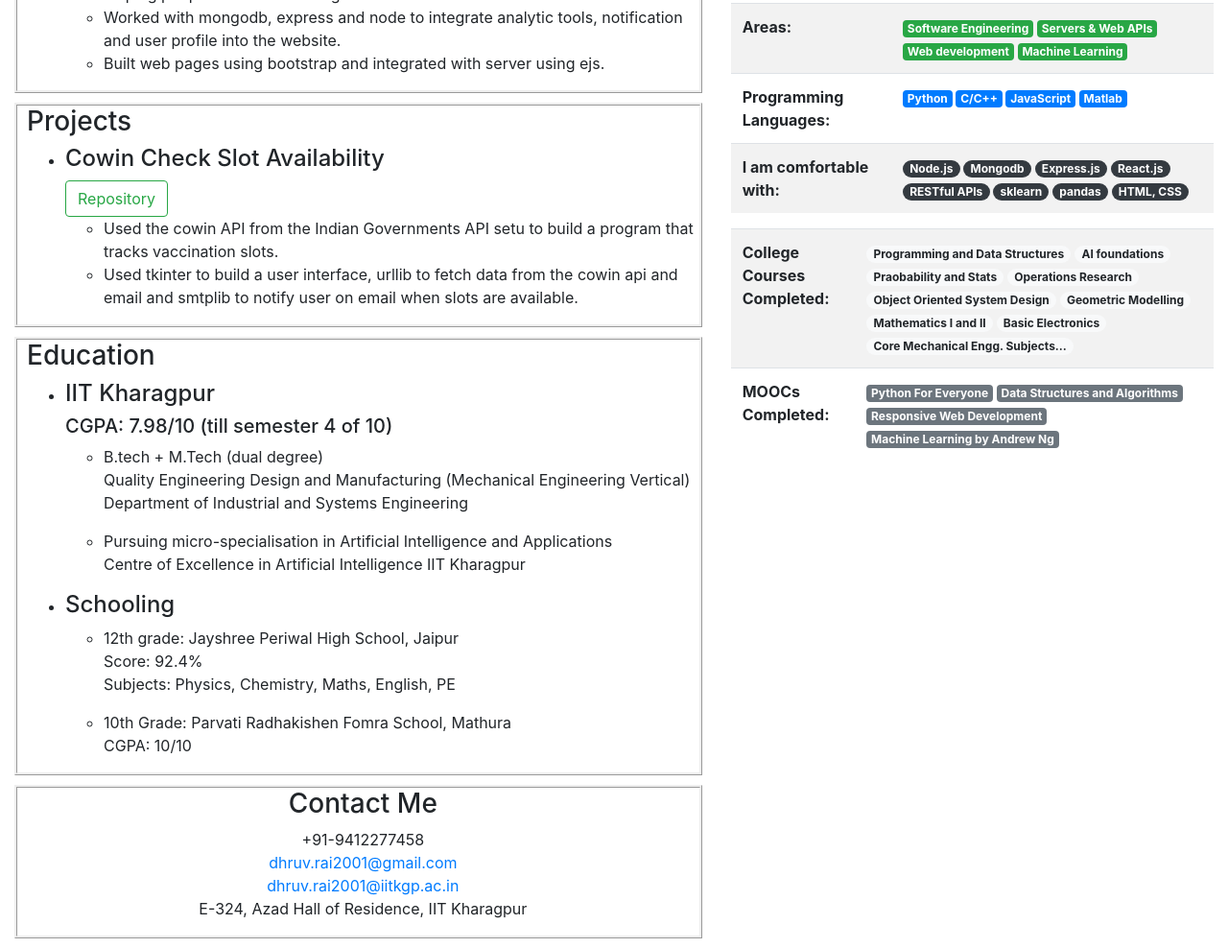
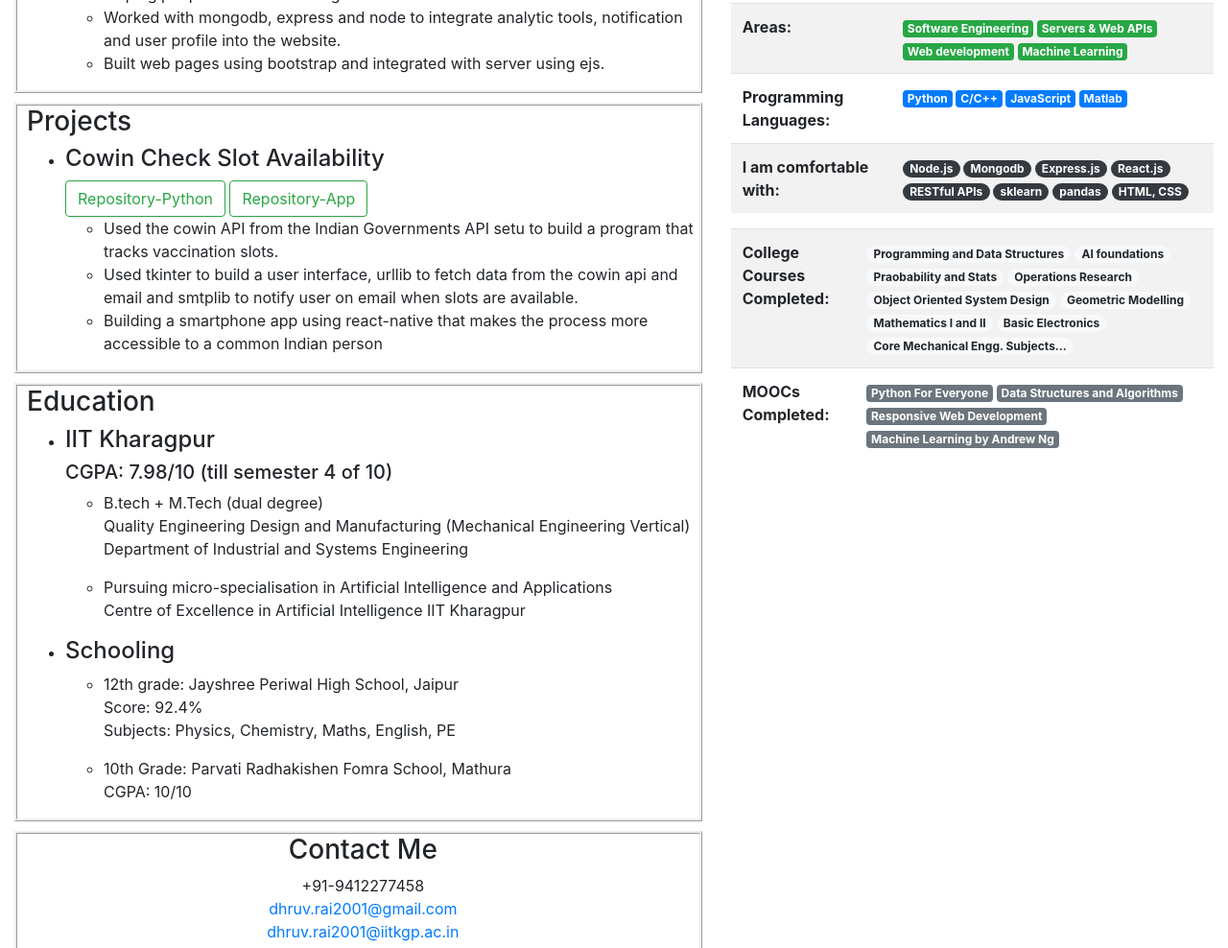
Before and after one commit to fLanKer42/fLanKer42.github.io, a plain HTML site: page index.html in a window 1280 px wide. Shown: the part 726-1714 px from the top of the page at 96% size. Drawn offline with nearby package versions, Linux system fonts and the light colour scheme.

Commit message:
Update index.html

```diff
--- a/index.html
+++ b/index.html
@@ -92,10 +92,11 @@
 				<div class="boxer">
 					<h3>Projects</h3>
 					<ul>
-						<li><h4>Cowin Check Slot Availability </h4><a href="https://github.com/fLanKer42/cowinCheckAvailability.git" class="btn btn-outline-success" role="button">Repository</a>
+						<li><h4>Cowin Check Slot Availability </h4><a href="https://github.com/fLanKer42/cowinCheckAvailability.git" class="btn btn-outline-success" role="button">Repository-Python</a> <a href="https://github.com/fLanKer42/cowinSlot.git" class="btn btn-outline-success" role="button">Repository-App</a>
 							<ul>
 								<li>Used the cowin API from the Indian Governments API setu to build a program that tracks vaccination slots.</li>
 								<li>Used tkinter to build a user interface, urllib to fetch data from the cowin api and email and smtplib to notify user on email when slots are available.</li>
+								<li>Building a smartphone app using react-native that makes the process more accessible to a common Indian person</li>
 							</ul>
 						</li>
 					</ul>
```
